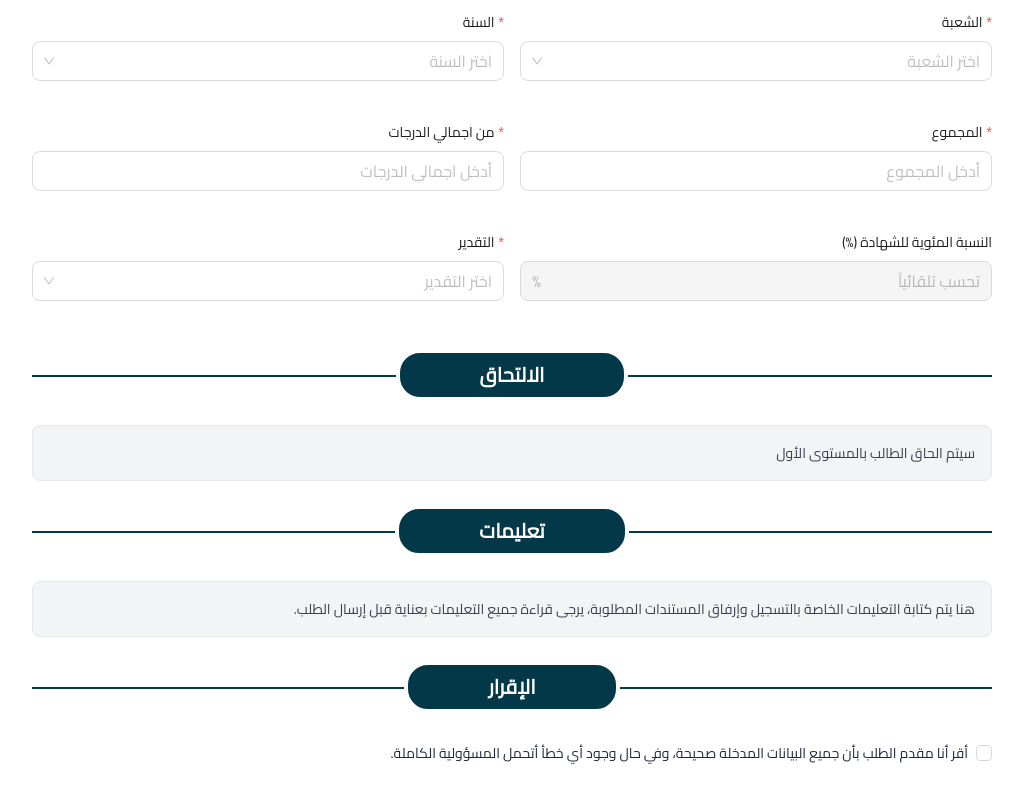
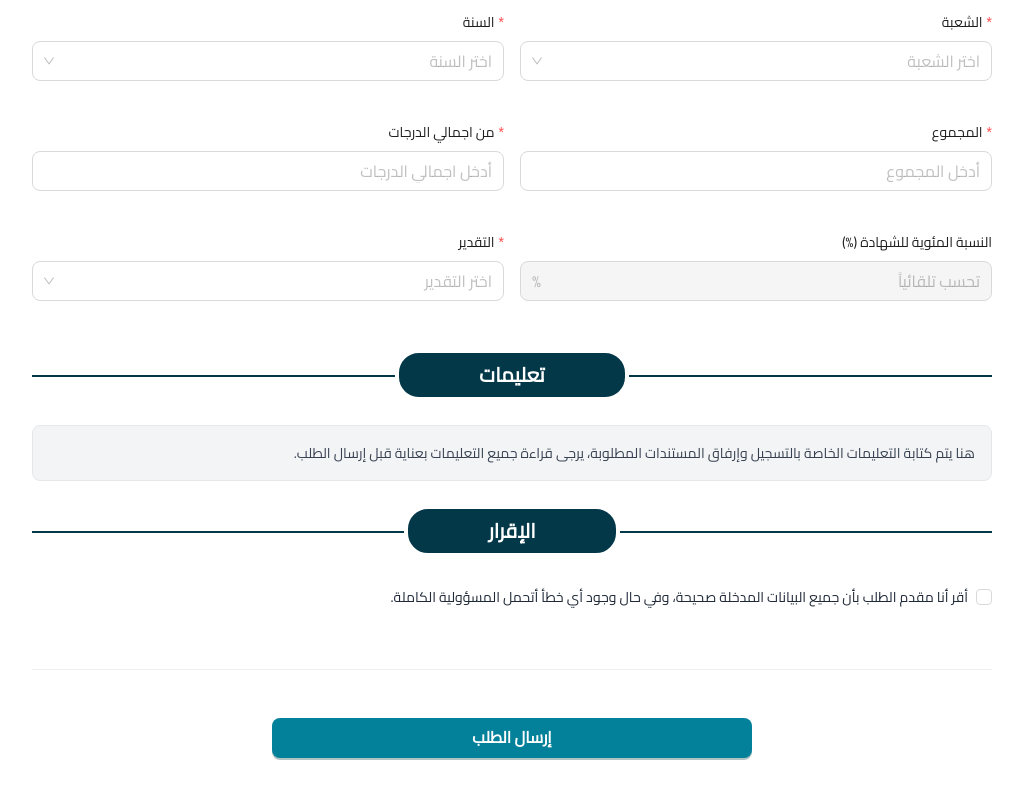
Before and after one commit to dev-ahmed-hatem/admission, a React (Vite) app in the folder frontend/: page /admissions/apply in a window 1280 px wide. Shown: the part 1639-2437 px from the top of the page, without its empty margins (128-1151 px from the left). Built offline with nearby package versions, Linux system fonts and the light colour scheme.

Commit message:
enrollment state message

```diff
--- a/frontend/src/pages/admissions/RegistrationFormPage.tsx
+++ b/frontend/src/pages/admissions/RegistrationFormPage.tsx
@@ -20,7 +20,11 @@ import { handleServerErrors } from "@/utils/handleForm";
 import { useNotification } from "@/providers/NotificationProvider";
 import { useNavigate } from "react-router";
 import dayjs from "dayjs";
-import { ALL_DIVISIONS, INSTITUTES } from "@/types/applicants";
+import {
+  ALL_DIVISIONS,
+  INSTITUTES,
+  PRIMARY_DIVISIONS,
+} from "@/types/applicants";
 
 const { Content } = Layout;
 const { Title, Paragraph, Text } = Typography;
@@ -677,6 +681,9 @@ const RegistrationFormPage: React.FC = () => {
                 </Row>
 
                 {/* INSTRUCTIONS AND ACKNOWLEDGEMENT */}
+                {selectedDivision &&
+                  !PRIMARY_DIVISIONS.includes(selectedDivision) && (
+                    <>
                       <FormSectionTitle title="الالتحاق" />
 
                       <Row gutter={[16, 16]}>
@@ -688,6 +695,8 @@ const RegistrationFormPage: React.FC = () => {
                           </div>
                         </Col>
                       </Row>
+                    </>
+                  )}
 
                 {/* INSTRUCTIONS AND ACKNOWLEDGEMENT */}
                 <FormSectionTitle title="تعليمات" />
```
Lines whose indentation alone changed are shown as unchanged.
